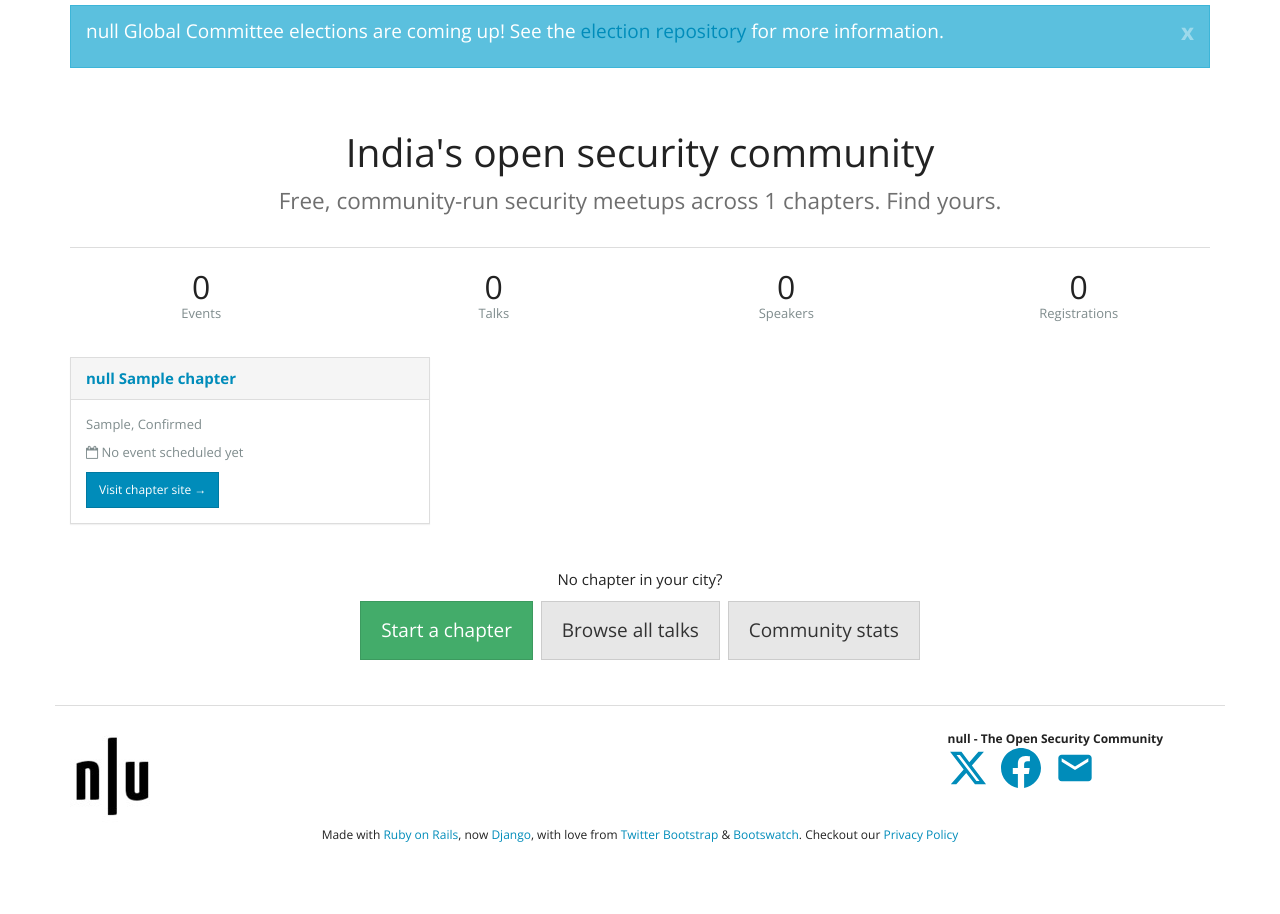
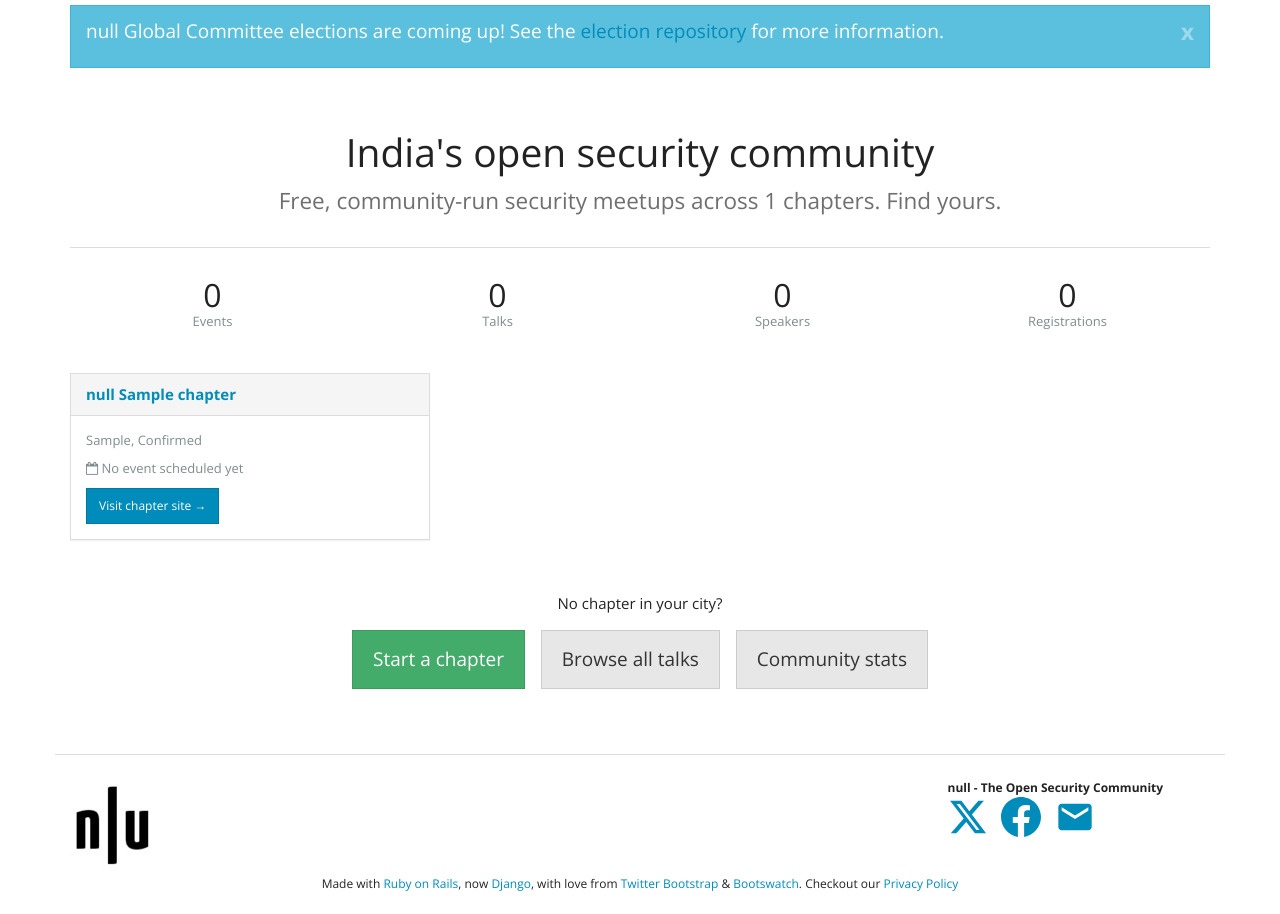
Before and after one commit to Mre11i0t/null-community-platform, a Django app: page / in a window 1280 px wide. Shown: the part 45-959 px from the top of the page. Before the commit the page ends 887 px from the top, so only its background shows below. Run offline with Django 5.2, Linux system fonts and the light colour scheme; tables that the repository leaves empty hold one stand-in row (values such as "Sample post"); data that the repository does not hold is empty; parts of the project's set-up code (start-up, migrations or seed data) failed here and were passed over; some libraries are stand-ins or nearby versions.

Commit message:
Fix landing-page spacing
Structural problems, not just cosmetics:

- Section h1s (and an hr) sat directly inside .row — Bootstrap rows
  have -15px side margins, so headings jammed against/overflowed the
  container. Moved into columns with a .section-title rhythm
  (32px/20px)
- Large button clusters wrapped with zero vertical gap (btn-lg rows
  touching at narrow widths); .btn-cluster adds 4px/6px wrap margins
  and replaces both the <br> hack and the directory's &nbsp; glue
- Engage cards dropped the min-height:360px hack: .row-flex gives
  equal-height cards at md+ with the CTA button pinned to the card
  bottom; directory chapter cards get the same treatment
- Stat panels: the h1 inside carried page-level heading margins,
  making the three boxes visually lopsided — normalized to 8px
- Directory stats banner and bottom CTA got consistent vertical rhythm

Verified live on root, delhi, and bangalore hosts; 198 tests pass.

Co-Authored-By: Claude Fable 5 <noreply@anthropic.com>

```diff
--- a/static/css/custom.css
+++ b/static/css/custom.css
@@ -233,3 +233,25 @@ body {
     scroll-behavior: auto !important;
   }
 }
+
+/* --- Landing-page spacing fixes ------------------------------------- */
+/* Big button clusters: give wrapped rows breathing room. */
+.btn-cluster .btn { margin: 4px 6px; }
+
+/* Section headings between rows. */
+.section-title { margin: 32px 0 20px; }
+
+/* Equal-height card rows (md and up): panels stretch to match, action
+   button pins to the bottom instead of relying on min-height hacks. */
+@media (min-width: 768px) {
+  .row-flex { display: flex; flex-wrap: wrap; }
+  .row-flex > [class*="col-"] { display: flex; }
+  .row-flex .panel { display: flex; flex-direction: column; width: 100%; }
+  .row-flex .panel-body { display: flex; flex-direction: column; flex: 1; }
+  .row-flex .panel-body .btn:last-child,
+  .row-flex .panel-body .panel-cta { margin-top: auto; }
+}
+.row-flex .panel-body p { flex: 0 1 auto; }
+
+/* Stat panels: the h1 inside carries heading margins meant for pages. */
+.stat-panel .panel-body h1 { margin: 8px 0; }
--- a/templates/home/directory.html
+++ b/templates/home/directory.html
@@ -10,14 +10,14 @@
   </div>
 </div>
 
-<div class="row text-center" style="margin-bottom:24px">
+<div class="row text-center" style="margin:8px 0 32px">
   <div class="col-xs-6 col-md-3"><h2 style="margin:0">{{ totals.events }}</h2><p class="text-muted">Events</p></div>
   <div class="col-xs-6 col-md-3"><h2 style="margin:0">{{ totals.sessions }}</h2><p class="text-muted">Talks</p></div>
   <div class="col-xs-6 col-md-3"><h2 style="margin:0">{{ totals.speakers }}</h2><p class="text-muted">Speakers</p></div>
   <div class="col-xs-6 col-md-3"><h2 style="margin:0">{{ totals.registrations }}</h2><p class="text-muted">Registrations</p></div>
 </div>
 
-<div class="row">
+<div class="row row-flex">
   {% for chapter in chapters %}
   <div class="col-sm-6 col-md-4">
     <div class="panel panel-default">
@@ -32,7 +32,7 @@
             <p class="text-muted"><i class="fa fa-calendar-o"></i> No event scheduled yet</p>
           {% endif %}
         {% endwith %}
-        <a href="{{ chapter.site_url }}" class="btn btn-sm btn-primary">Visit chapter site →</a>
+        <a href="{{ chapter.site_url }}" class="btn btn-sm btn-primary panel-cta" style="align-self:flex-start">Visit chapter site →</a>
       </div>
     </div>
   </div>
@@ -41,11 +41,13 @@
 </div>
 
 <div class="row">
-  <div class="col-md-12 text-center" style="margin:24px 0">
-    <p>No chapter in your city?</p>
-    <a href="{% url 'core:start_chapter' %}" class="btn btn-lg btn-success">Start a chapter</a>
-    &nbsp;<a href="{% url 'core:session_search' %}" class="btn btn-lg btn-default">Browse all talks</a>
-    &nbsp;<a href="{% url 'core:stats_index' %}" class="btn btn-lg btn-default">Community stats</a>
+  <div class="col-md-12 text-center" style="margin:32px 0 40px">
+    <p style="margin-bottom:12px">No chapter in your city?</p>
+    <div class="btn-cluster">
+      <a href="{% url 'core:start_chapter' %}" class="btn btn-lg btn-success">Start a chapter</a>
+      <a href="{% url 'core:session_search' %}" class="btn btn-lg btn-default">Browse all talks</a>
+      <a href="{% url 'core:stats_index' %}" class="btn btn-lg btn-default">Community stats</a>
+    </div>
   </div>
 </div>
 {% endblock %}
```
Also changed, not shown: templates/home/index.html (+18 -15 lines).
